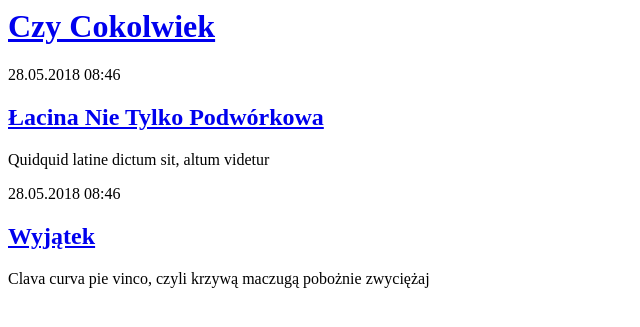
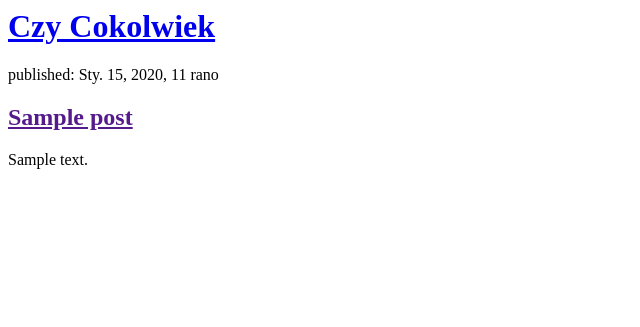
Before and after one commit to kosiar/my-first-blog, a Django app: page / in a window 1280 px wide. Shown: the top 327 px of the page, without its empty margins (0-640 px from the left). Run offline with Django 3.2, Linux system fonts and the light colour scheme; tables that the repository leaves empty hold one stand-in row (values such as "Sample post").

Commit message:
Modified templates

```diff
--- a/blog/templates/blog/post_list.html
+++ b/blog/templates/blog/post_list.html
@@ -7,16 +7,14 @@
       <h1><a href="/">Czy Cokolwiek</a></h1>
     </div>
 
+
+      {% for post in posts %}
     <div>
-      <p>28.05.2018 08:46</p>
-      <h2><a href="/">Łacina Nie Tylko Podwórkowa</a></h2>
-      <p>Quidquid latine dictum sit, altum videtur</p>
+        <p>published: {{ post.published_date }}</p>
+        <h2><a href="">{{ post.title }}</a></h2>
+        <p>{{ post.text|linebreaksbr }}</p>
     </div>
+{% endfor %}
 
-    <div>
-      <p>28.05.2018 08:46</p>
-      <h2><a href="/">Wyjątek</a></h2>
-      <p>Clava curva pie vinco, czyli krzywą maczugą pobożnie zwyciężaj</p>
-    </div>
 </body>
 </html>
--- a/blog/views.py
+++ b/blog/views.py
@@ -1,3 +1,7 @@
 from django.shortcuts import render
+from .models import Post
+import datetime
+from django.utils import timezone
 def post_list(request):
-    return render(request, 'blog/post_list.html', {})
+    posts = Post.objects.filter(published_date__lte=timezone.now()).order_by('published_date')
+    return render(request, 'blog/post_list.html', {'posts' : posts})
```
